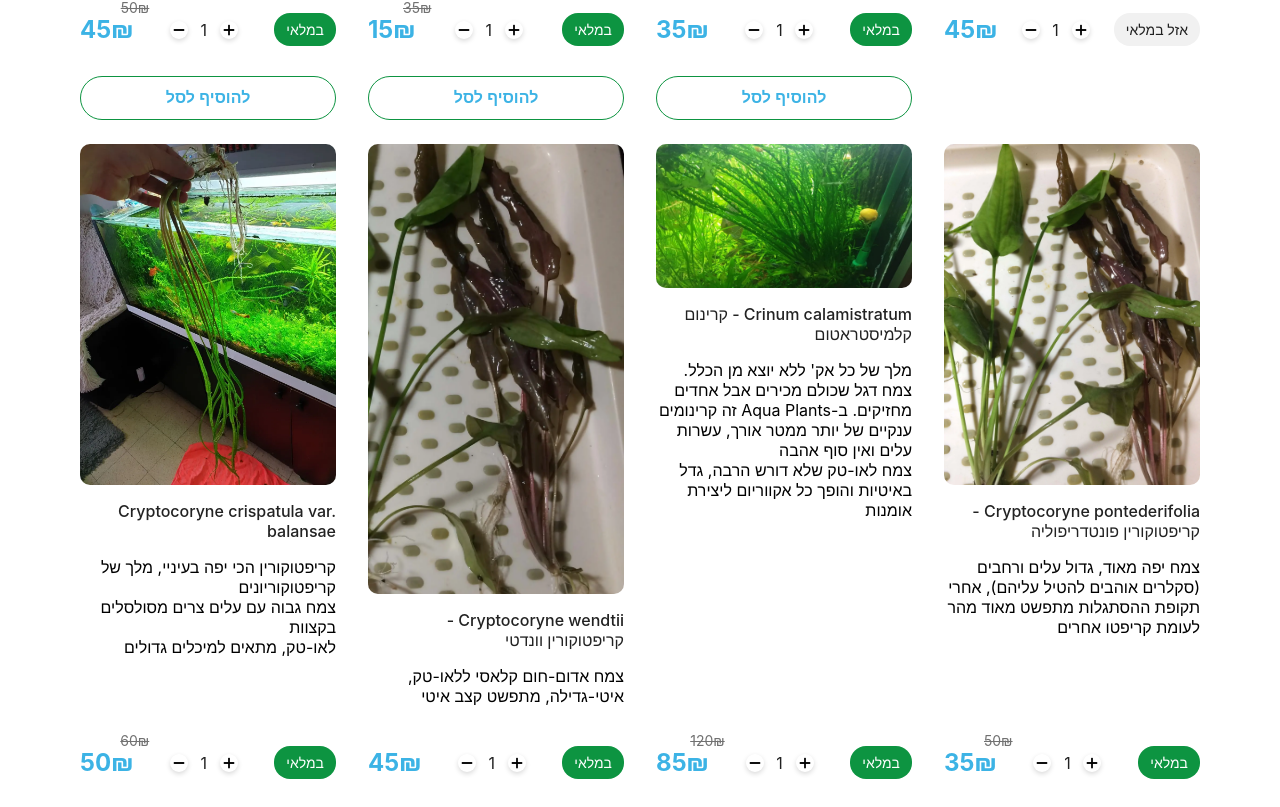
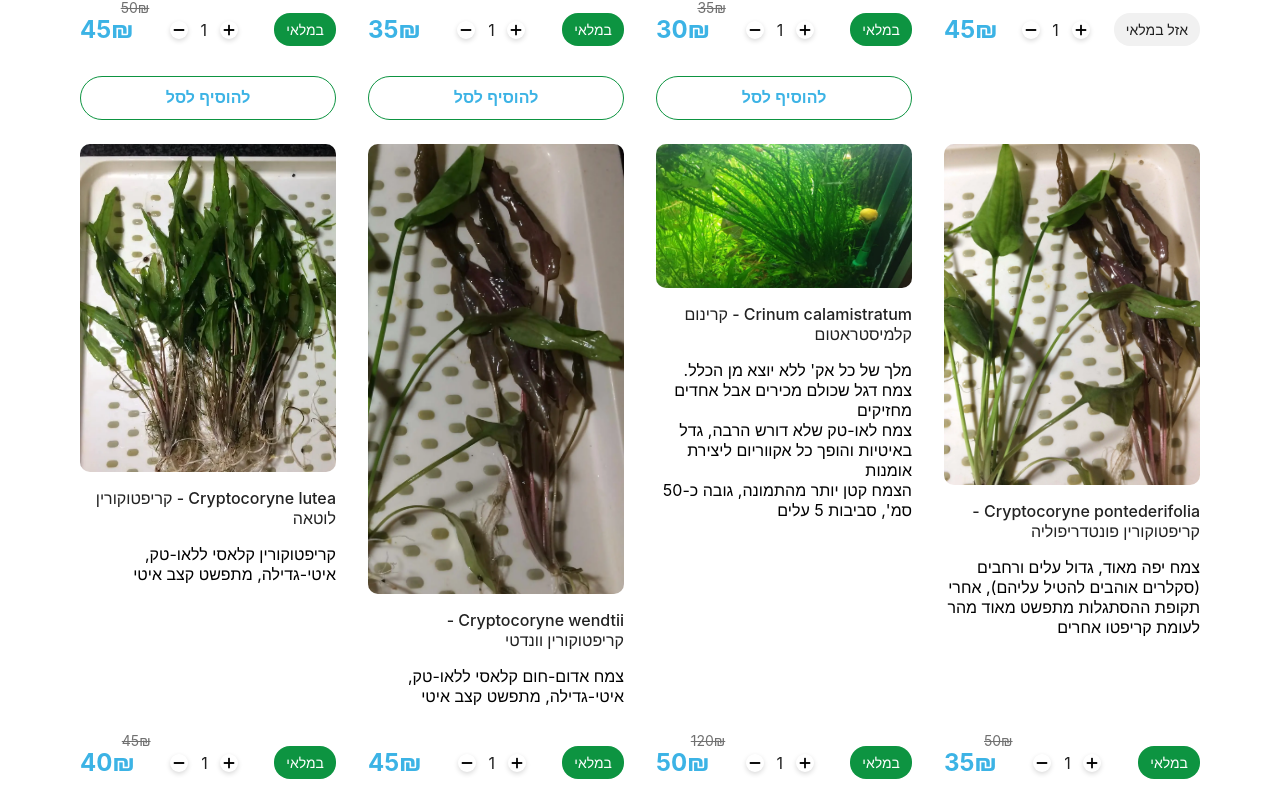
Before and after one commit to Doc999tor/AquaPlants, a React app: page / in a window 1280 px wide. Shown: the part 1623-2430 px from the top of the page. Built offline with nearby package versions, Linux system fonts and the light colour scheme.

Commit message:
adding-cryptocoryne_lutea_1

```diff
--- a/public/config.js
+++ b/public/config.js
@@ -31,7 +31,7 @@ const config = {
             photo: ['sagittaria_subulata_1', 'sagittaria_subulata_2'],
             description: 'צמח דשא או לקידמה של אקווריומי לאו-טק\nמנה אחת - 3 גבעולים בוגרים',
             price: 35,
-            discount_price: 35,
+            discount_price: 30,
             qty_stock: 15 // 0 is not in stock
           },
           {
@@ -40,7 +40,7 @@ const config = {
             photo: ['vallisneria-spiralis'],
             description: 'צמח גבוה אם גדל בצפיפות, מהיר-גדילה, מתפשט מהר לצדדים ויוצר ג\'ונגל מאוד מרשים\nמעולה ללאו-טק, לא מחייב דישון, CO2 או תאורה חזקה\nמנה אחת - 3 גבעולים בוגרים',
             price: 35,
-            discount_price: 15,
+            discount_price: 35,
             qty_stock: 1 // 0 is not in stock
           },
           {
@@ -65,10 +65,11 @@ const config = {
             id: 'crinum_calamistratum',
             name: 'Crinum calamistratum - קרינום קלמיסטראטום',
             photo: ['crinum_calamistratum_1', 'crinum_calamistratum_2', 'crinum_calamistratum_3', 'crinum_calamistratum_4'],
-            description: 'מלך של כל אק\' ללא יוצא מן הכלל. צמח דגל שכולם מכירים אבל אחדים מחזיקים. ב-Aqua Plants זה קרינומים ענקיים של יותר ממטר אורך, עשרות עלים ואין סוף אהבה\nצמח לאו-טק שלא דורש הרבה, גדל באיטיות והופך כל אקווריום ליצירת אומנות',
+            description: 'מלך של כל אק\' ללא יוצא מן הכלל. צמח דגל שכולם מכירים אבל אחדים מחזיקים\nצמח לאו-טק שלא דורש הרבה, גדל באיטיות והופך כל אקווריום ליצירת אומנות\nהצמח קטן יותר מהתמונה, גובה כ-50 סמ\', סביבות 5 עלים',
+            // description: 'מלך של כל אק\' ללא יוצא מן הכלל. צמח דגל שכולם מכירים אבל אחדים מחזיקים. ב-Aqua Plants זה קרינומים ענקיים של יותר ממטר אורך, עשרות עלים ואין סוף אהבה\nצמח לאו-טק שלא דורש הרבה, גדל באיטיות והופך כל אקווריום ליצירת אומנות',
             price: 120,
-            discount_price: 85,
-            qty_stock: 5 // 0 is not in stock
+            discount_price: 50,
+            qty_stock: 1 // 0 is not in stock
           },
           {
             id: 'cryptocoryne_wendtii',
@@ -77,6 +78,15 @@ const config = {
             description: 'צמח אדום-חום קלאסי ללאו-טק, איטי-גדילה, מתפשט קצב איטי',
             price: 45,
             discount_price: 45,
+            qty_stock: 3 // 0 is not in stock
+          },
+          {
+            id: 'cryptocoryne_lutea',
+            name: 'Cryptocoryne lutea - קריפטוקורין לוטאה',
+            photo: ['cryptocoryne_lutea_1'],
+            description: 'קריפטוקורין קלאסי ללאו-טק, איטי-גדילה, מתפשט קצב איטי',
+            price: 45,
+            discount_price: 40,
             qty_stock: 3 // 0 is not in stock
           },
           {
@@ -95,7 +105,7 @@ const config = {
             description: 'רוטלה אינדיקה זה צמח גבעול אהוב מאוד על ידי מתחילים, לא דורש תנאים מיוחדים, גודל יפה מאוד בכל אקווריום\nאבל על מנת להפיק ממנו מקסימום - בתנאי מיד-טק לא תזהו את הרוטלה, זה יהיה צמח אחר למרי: אדום, עם עלים חזקים, שיוצר סבך בפן האחורי\nמנה אחת - 3 גבעולים בוגרים',
             price: 35,
             discount_price: 35,
-            qty_stock: 3 // 0 is not in stock
+            qty_stock: 2 // 0 is not in stock
           },
         ]
       },
@@ -119,7 +129,7 @@ const config = {
             description: 'מיריופילום יפה מאוד, עם גבעול אדום ועלים ירוקים\nמנה אחת - 3 גבעולים בוגרים',
             price: 45,
             discount_price: 35,
-            qty_stock: 2 // 0 is not in stock
+            qty_stock: 0 // 0 is not in stock
           },
           {
             id: 'didiplis-diandra',
@@ -200,19 +210,19 @@ const config = {
             qty_stock: 3 // 0 is not in stock
           },
           {
+            id: 'vesicularia_dubyana',
+            name: 'ג\'אווה מוס - Java moss (Vesicularia dubyana)',
+            photo: ['vesicularia_dubyana'],
+            description: 'מוס הכי אהוב על ידי אקווה סקייפרים, מקבל כל צורה שתתנו לו, יוצר מרבד ירוק קהה מרשים\nצמח שהכי קל לגדל, גדל בכיף בכל צנצנת מים',
+            price: 35,
+            discount_price: 35,
+            qty_stock: 1 // 0 is not in stock
+          },
+          {
             id: 'microsorum_pteropus_windelov',
             name: 'שרך תאילנדי (מיקרוסוריום פטרופוס) ווינדלוב - Microsorum pteropus Windelov, Windelov java fern',
             photo: ['microsorum_pteropus_windelov'],
             description: '',
-            price: 35,
-            discount_price: 35,
-            qty_stock: 0 // 0 is not in stock
-          },
-          {
-            id: 'vesicularia_dubyana',
-            name: 'ג\'אווה מוס - Java moss (Vesicularia dubyana)',
-            photo: ['vesicularia_dubyana'],
-            description: 'מוס הכי אהוב על ידי אקווה סקייפרים, מקבל כל צורה שתתנו לו, יוצר מרבד ירוק קהה מרשים\nצמח שהכי קל לגדל, גדל בכיף בכל צנצנת מים',
             price: 35,
             discount_price: 35,
             qty_stock: 0 // 0 is not in stock
```
Also changed, not shown: public/assets/plants/cryptocoryne_lutea_1.jpg (added), public/assets/plants/cryptocoryne_lutea_1.webp (added), 4 other files (tests, documents, lock files or other folders).
